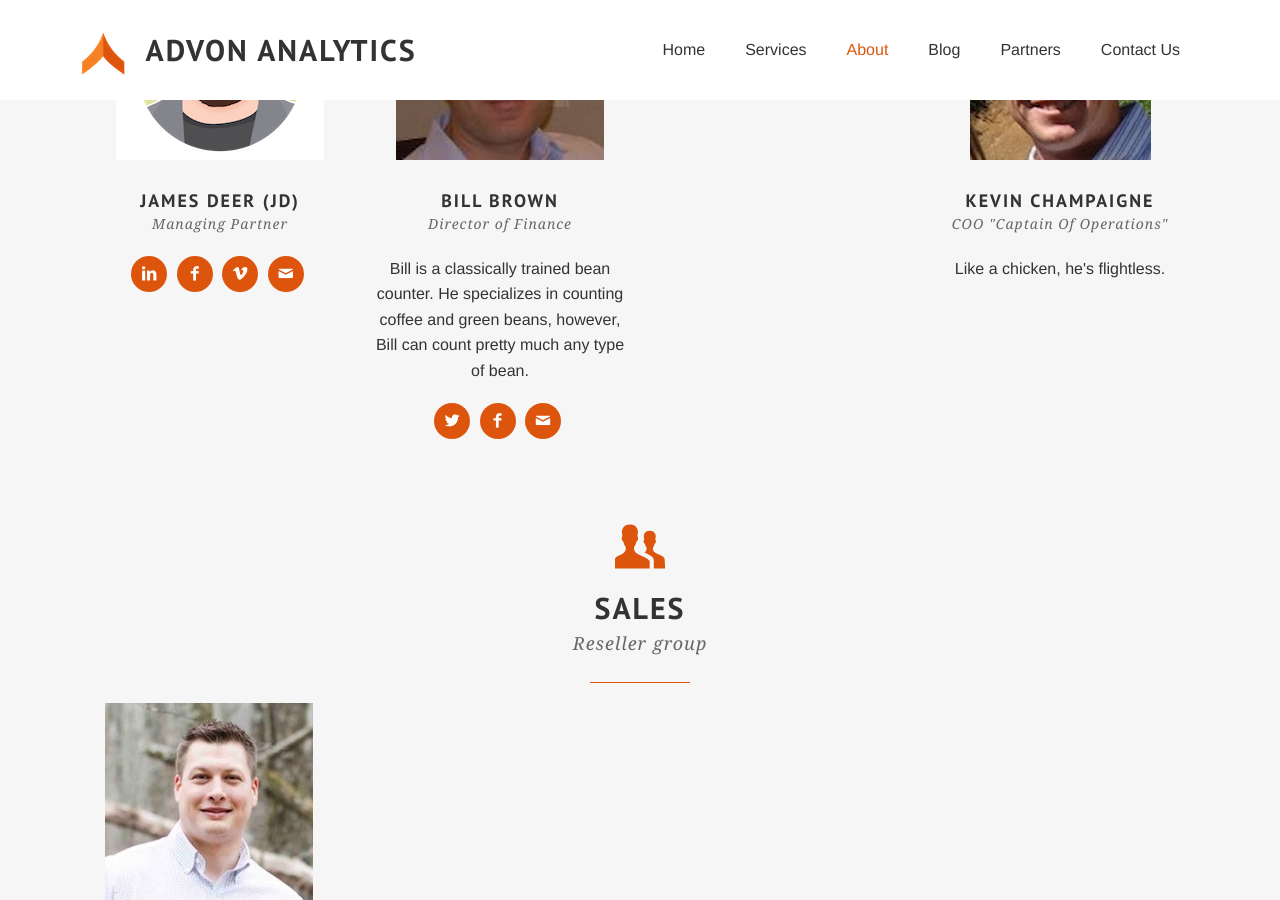
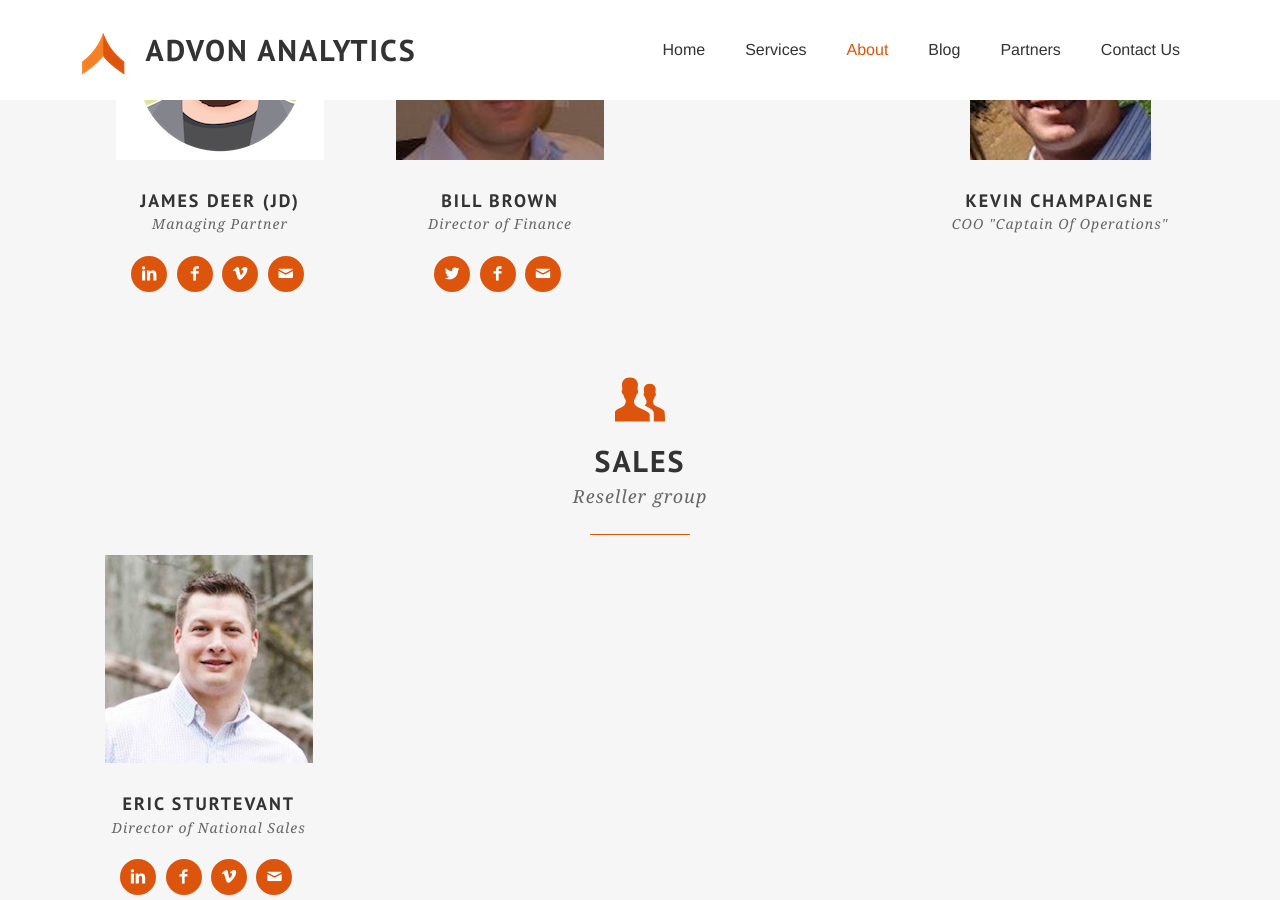
Before and after one commit to jdeer0618/advon, a Jekyll site: the page built from about.html, in a window 1280 px wide and 900 px high, scrolled down 785 px. Built offline with Jekyll 4.4.1, drawn with Linux system fonts in a browser that asks for light colours; some web fonts are replaced; Markdown is read by kramdown in place of the engine named in the settings.

Commit message:
Update about.html

```diff
--- a/about.html
+++ b/about.html
@@ -34,7 +34,7 @@ members:
     name: Bill Brown
     position: Director of Finance
     desc:
-      Bill is a classically trained bean counter. He specializes in counting coffee and green beans, however, Bill can count  pretty much any type of bean.
+      ""
     socials:
       - name: twitter
         link: #
@@ -49,7 +49,7 @@ members:
     name: Kevin Champaigne
     position: COO "Captain Of Operations"
     desc:
-      Like a chicken, he's flightless.
+      ""
 sales:
   - image: eric_208x208.jpg
     name: Eric Sturtevant
```
